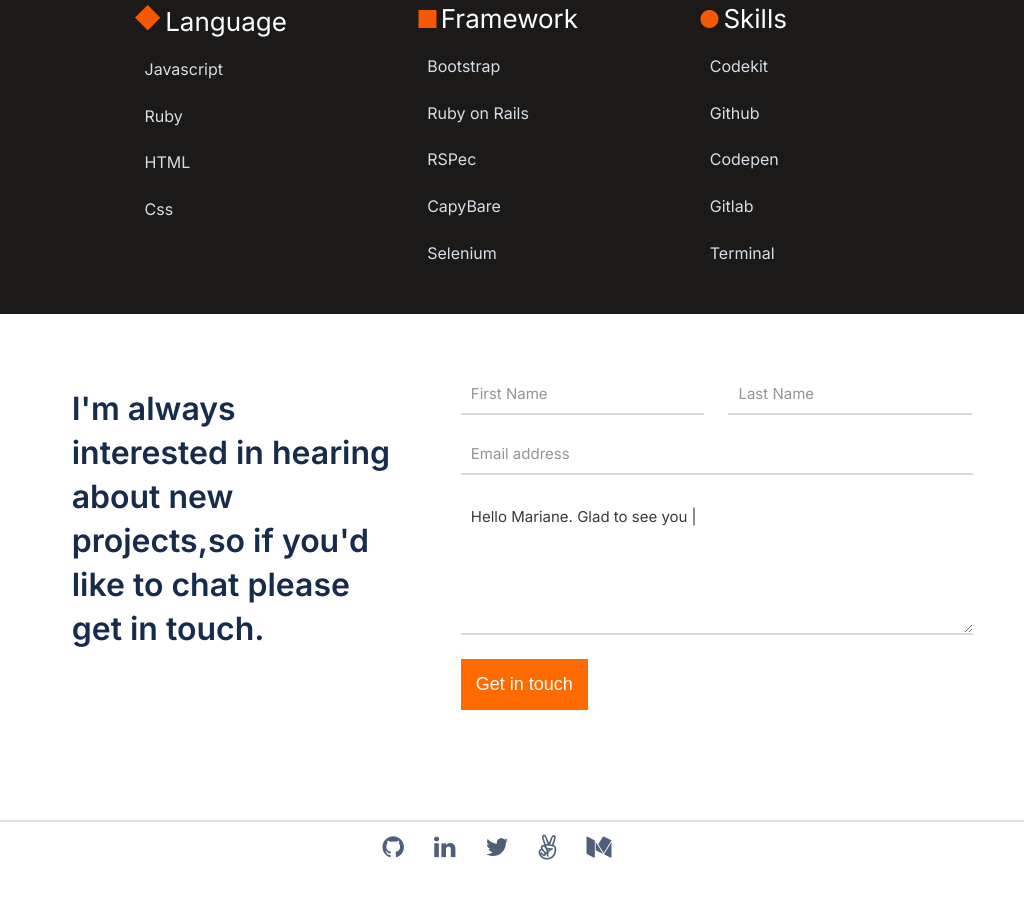
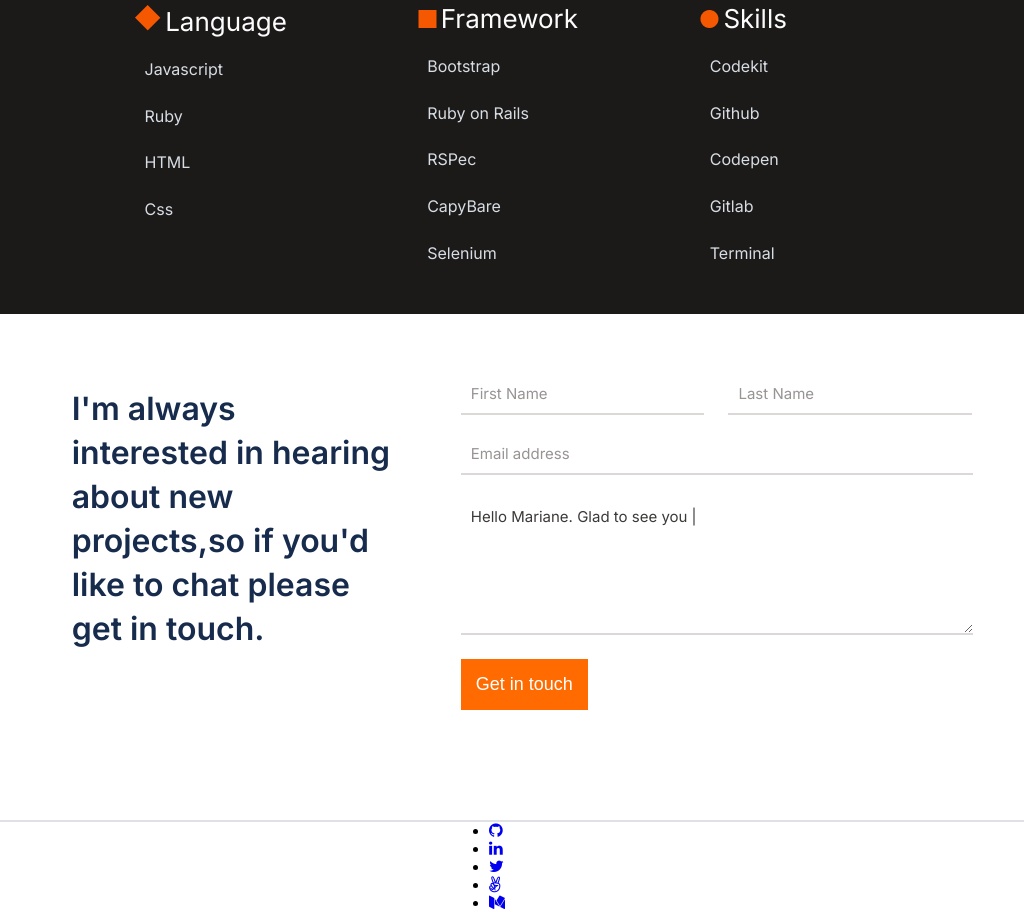
Before and after one commit to AhmadiGu/My_Portfolio, a website: page index.html in a window 1024 px wide. Shown: the part 2725-3637 px from the top of the page. Before the commit the page ends 3601 px from the top, so only its background shows below. Drawn offline with Linux system fonts and the light colour scheme.

```diff
--- a/mediaLg.css
+++ b/mediaLg.css
@@ -727,18 +727,7 @@
     border: 1px solid #dfe1e6;
   }
 
-  ul.contact-footer {
-    list-style-type: none;
-    display: flex;
-    flex-direction: row;
-    margin-top: 5%;
-    margin-bottom: 6%;
-  }
 
-  li a i.color {
-    color: #505f79;
-    font-size: 25px;
-  }
 
   /* section contact end */
 }
```
